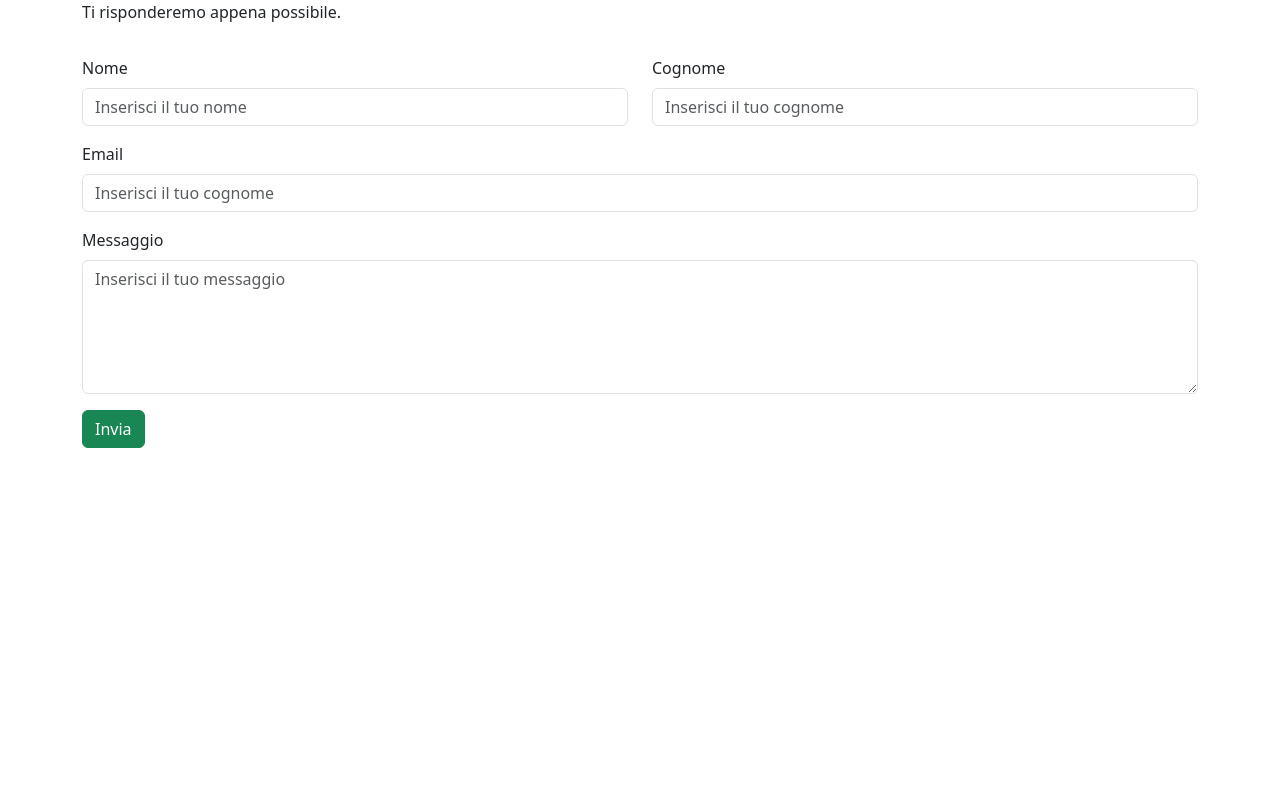
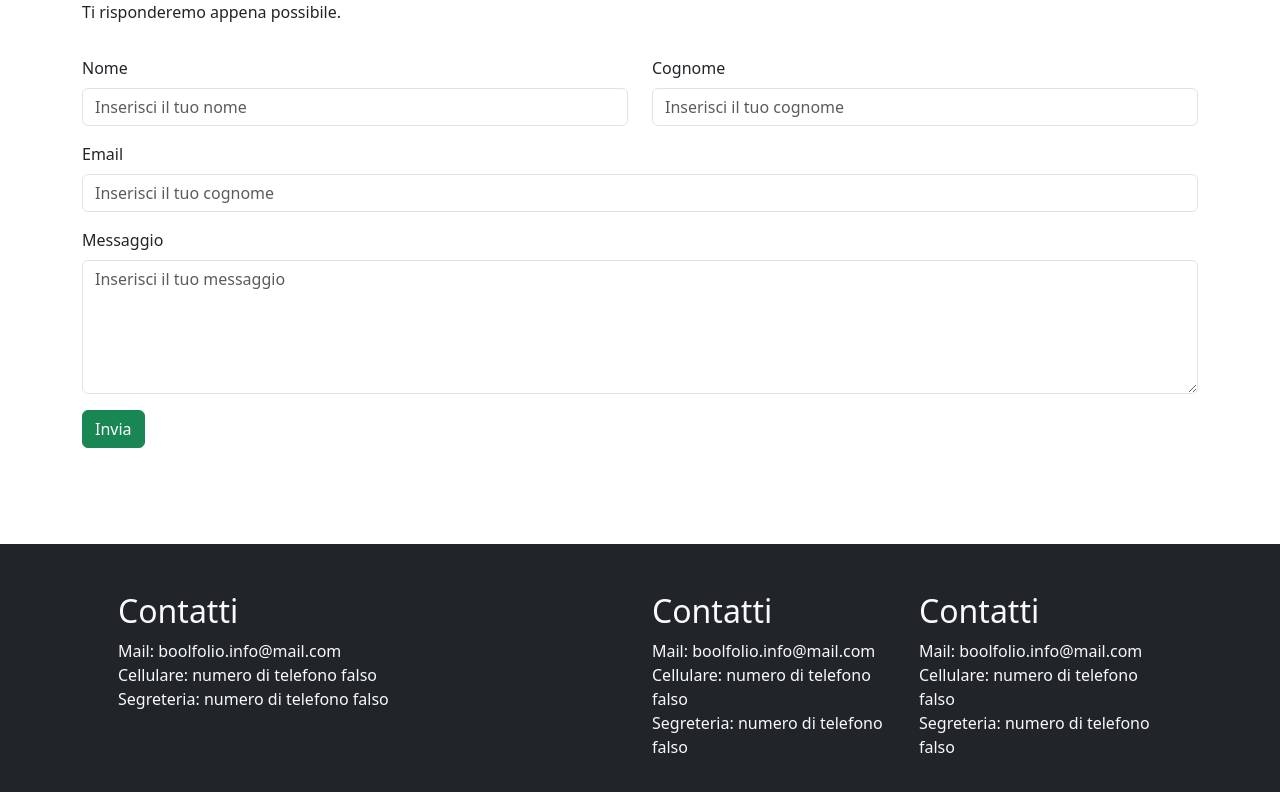
Before and after one commit to IanzanoLorenzo/vite-boolfolio, a Vue app: page / in a window 1280 px wide. Shown: the part 294-1086 px from the top of the page. Before the commit the page ends 800 px from the top, so only its background shows below. Built offline with nearby package versions, Linux system fonts and the light colour scheme.

Commit message:
modifiche stile e footer

```diff
--- a/src/App.vue
+++ b/src/App.vue
@@ -23,11 +23,11 @@ export default{
 
 <template>
   <HeaderAppVue/>
-  <router-view></router-view>
-  <ContactUs/>
-  <FooterApp/>
+  <router-view class="view_personal"></router-view>
+  <ContactUs class="mb-5 pb-5"/>
+  <FooterApp class="mt-5"/>
 </template>
 
 <style lang="scss">
-@use './styles/generals.scss'
+@use './styles/generals.scss';
 </style>
--- a/src/components/FooterApp.vue
+++ b/src/components/FooterApp.vue
@@ -1,13 +1,70 @@
-<template lang="">
-    <div>
-
-    </div>
-</template>
 <script>
 export default {
-
+    data() {
+        return {
+            contatti:[
+                {
+                    nome:'Mail',
+                    contenuto: 'boolfolio.info@mail.com'
+                },
+                {
+                    nome:'Cellulare',
+                    contenuto: 'numero di telefono falso'
+                },
+                {
+                    nome:'Segreteria',
+                    contenuto: 'numero di telefono falso'
+                }
+            ]
+        }
+    },
 }
 </script>
-<style lang="">
+
+<template>
+<div>
+    <div class="container p-5 text-light">
+        <div class="row">
+            <div class="col-6">
+                <h2>Contatti</h2>
+                <ul class="list-group">
+                    <li v-for="(contatto, index) in contatti" :key="index">
+                        {{ contatto.nome }}: {{ contatto.contenuto }}
+                    </li>
+                </ul>
+            </div>
+            <div class="col-6">
+                <div class="row">
+                    <div class="col-6">
+                        <h2>Contatti</h2>
+                        <ul class="list-group">
+                            <li v-for="(contatto, index) in contatti" :key="index">
+                                {{ contatto.nome }}: {{ contatto.contenuto }}
+                            </li>
+                        </ul>
+                    </div>
+                    <div class="col-6">
+                        <h2>Contatti</h2>
+                        <ul class="list-group">
+                            <li v-for="(contatto, index) in contatti" :key="index">
+                                {{ contatto.nome }}: {{ contatto.contenuto }}
+                            </li>
+                        </ul>
+                    </div>
+                </div>
+            </div>
+        </div>
+    </div>
+</div>
+</template>
+
+<style lang="scss" scoped>
+*{
+    background-color: #212529;
+    li{
+        list-style: none;
+    }
+}
+
 
 </style>
```
